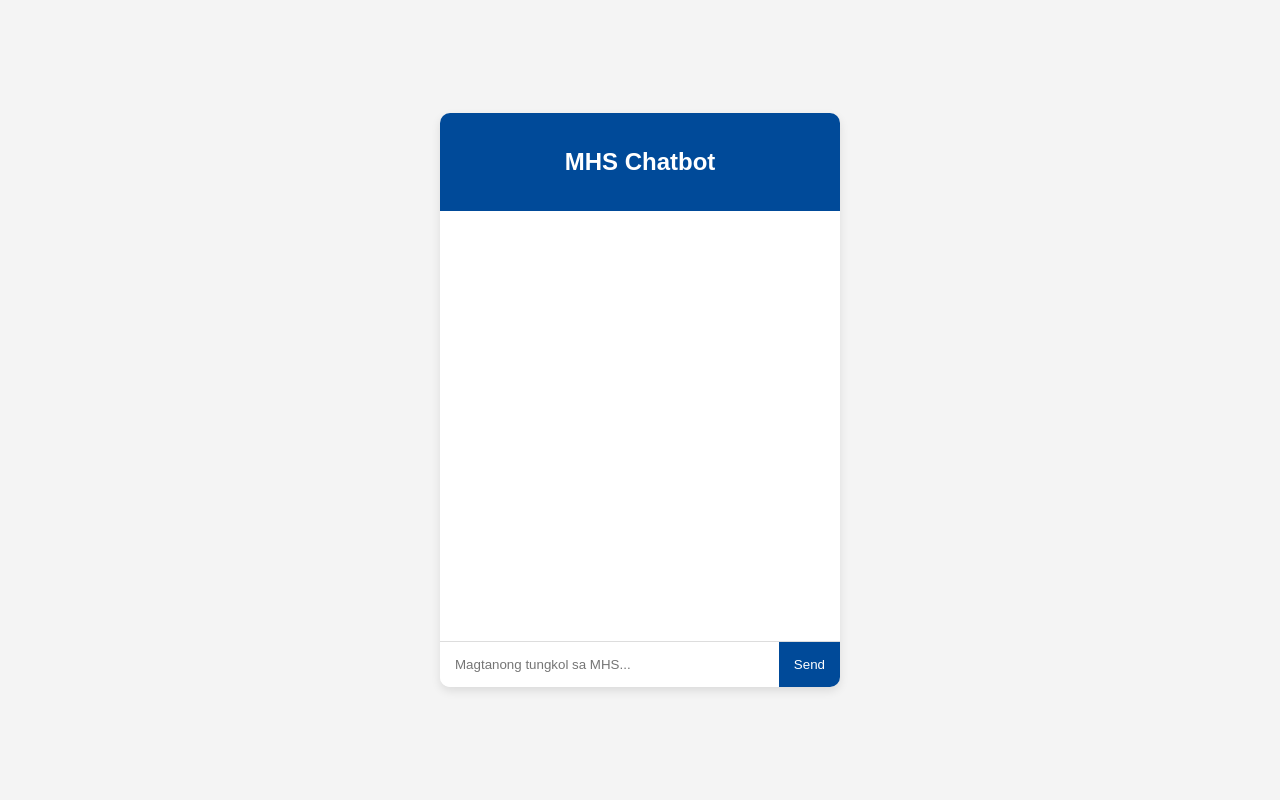
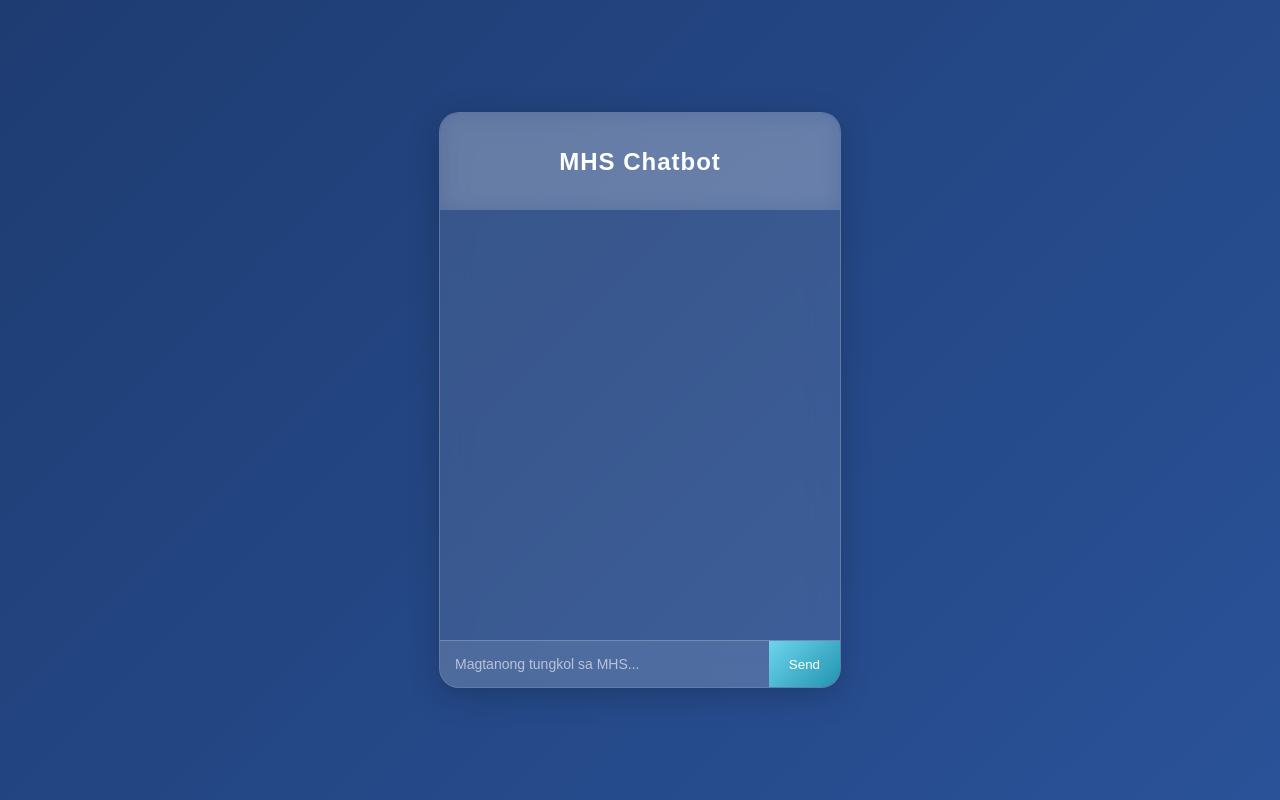
Before and after one commit to D4NC3L/manacsac-chatbot, a website: page index.html in a window 1280 px wide. Drawn offline with Linux system fonts and the light colour scheme.

Commit message:
Update style.css

```diff
--- a/style.css
+++ b/style.css
@@ -1,10 +1,103 @@
-body { font-family: Arial, sans-serif; background: #f4f4f4; display: flex; justify-content: center; align-items: center; height: 100vh; margin: 0; }
-.chat-container { width: 400px; background: white; border-radius: 10px; box-shadow: 0 4px 10px rgba(0,0,0,0.1); overflow: hidden; }
-header { background: #004a99; color: white; padding: 15px; text-align: center; }
-#chat-box { height: 400px; overflow-y: auto; padding: 15px; display: flex; flex-direction: column; gap: 10px; }
-.input-area { display: flex; border-top: 1px solid #ddd; }
-input { flex: 1; padding: 15px; border: none; outline: none; }
-button { padding: 15px; background: #004a99; color: white; border: none; cursor: pointer; }
-.msg { padding: 10px; border-radius: 8px; max-width: 80%; }
-.user { align-self: flex-end; background: #e1f5fe; }
-.bot { align-self: flex-start; background: #f1f1f1; }
+body {
+  font-family: 'Poppins', sans-serif;
+  background: linear-gradient(135deg, #1e3c72, #2a5298);
+  display: flex;
+  justify-content: center;
+  align-items: center;
+  height: 100vh;
+  margin: 0;
+}
+
+/* Glassmorphism container */
+.chat-container {
+  width: 400px;
+  backdrop-filter: blur(15px);
+  background: rgba(255, 255, 255, 0.1);
+  border-radius: 20px;
+  box-shadow: 0 8px 32px rgba(0,0,0,0.2);
+  overflow: hidden;
+  border: 1px solid rgba(255,255,255,0.2);
+}
+
+/* Header */
+header {
+  background: rgba(255,255,255,0.15);
+  color: #fff;
+  padding: 15px;
+  text-align: center;
+  font-weight: 600;
+  letter-spacing: 1px;
+  backdrop-filter: blur(10px);
+}
+
+/* Chat area */
+#chat-box {
+  height: 400px;
+  overflow-y: auto;
+  padding: 15px;
+  display: flex;
+  flex-direction: column;
+  gap: 12px;
+}
+
+/* Input area */
+.input-area {
+  display: flex;
+  border-top: 1px solid rgba(255,255,255,0.2);
+  background: rgba(255,255,255,0.1);
+}
+
+/* Input field */
+input {
+  flex: 1;
+  padding: 15px;
+  border: none;
+  outline: none;
+  background: transparent;
+  color: #fff;
+  font-size: 14px;
+}
+
+input::placeholder {
+  color: rgba(255,255,255,0.6);
+}
+
+/* Button */
+button {
+  padding: 15px 20px;
+  background: linear-gradient(135deg, #6dd5ed, #2193b0);
+  color: white;
+  border: none;
+  cursor: pointer;
+  transition: 0.3s ease;
+}
+
+button:hover {
+  background: linear-gradient(135deg, #2193b0, #6dd5ed);
+  transform: scale(1.05);
+}
+
+/* Messages */
+.msg {
+  padding: 12px 15px;
+  border-radius: 15px;
+  max-width: 75%;
+  font-size: 14px;
+  backdrop-filter: blur(10px);
+}
+
+/* User message */
+.user {
+  align-self: flex-end;
+  background: linear-gradient(135deg, #56ccf2, #2f80ed);
+  color: white;
+  border-bottom-right-radius: 5px;
+}
+
+/* Bot message */
+.bot {
+  align-self: flex-start;
+  background: rgba(255,255,255,0.2);
+  color: #fff;
+  border-bottom-left-radius: 5px;
+}
```
